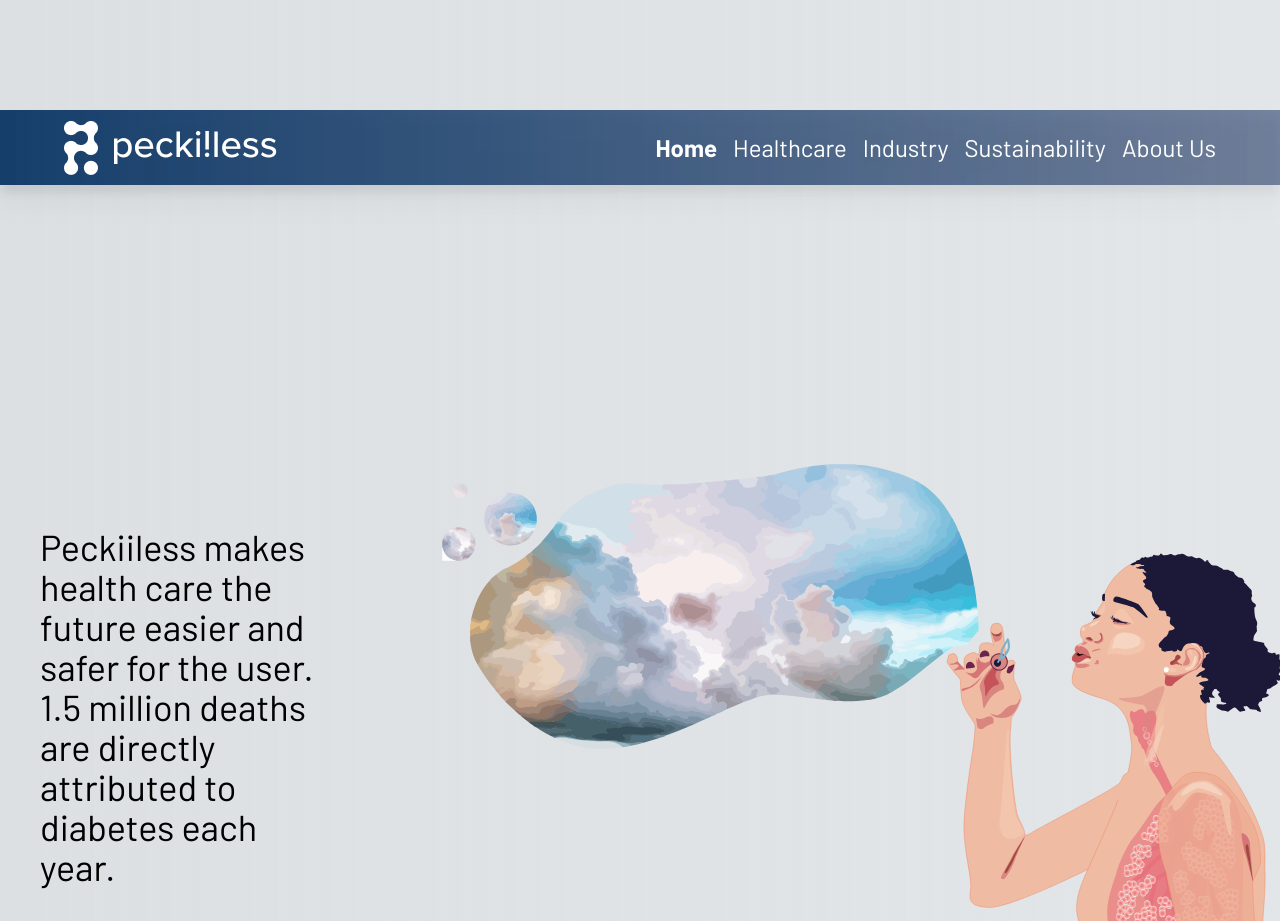
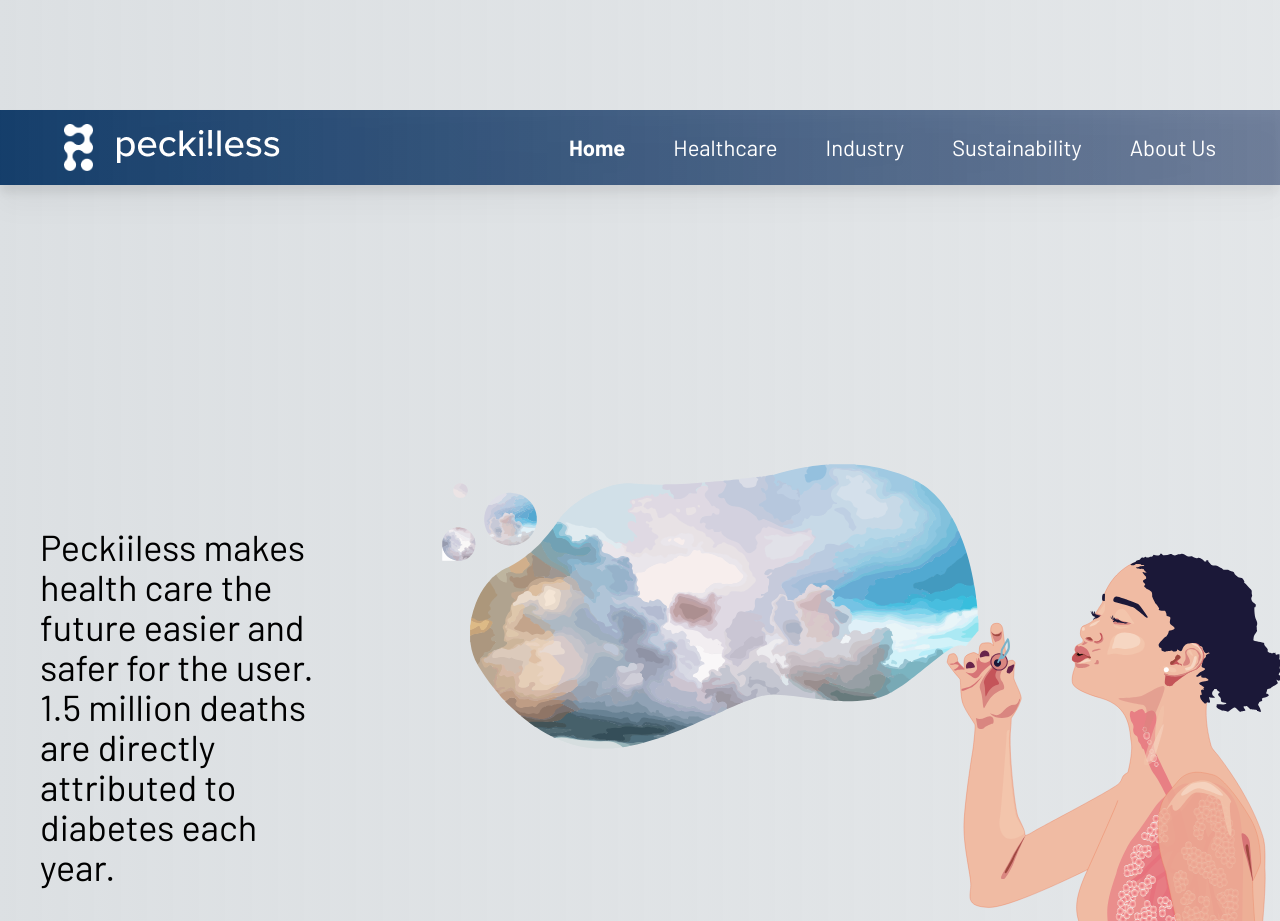
Before and after one commit to Peckiiless/peckiiless-website, a Next.js app: page / in a window 1280 px wide. Shown: the part 880-1801 px from the top of the page. Built offline with nearby package versions, Linux system fonts and the light colour scheme.

Commit message:
update navbar font

```diff
--- a/app/components/Navbar.tsx
+++ b/app/components/Navbar.tsx
@@ -23,16 +23,16 @@ export default function Navbar() {
           className="text-white no-underline hover:text-white/90 flex items-center gap-1"
         >
           <Image
-            className="mr-3"
+            className="mr-5"
             src="/images/logo-sm.png"
-            width={34}
-            height={54}
+            width={29}
+            height={45}
             alt="logo"
             priority={true}
           />
 
           <Image
-            className="mr-3"
+            className="mr-5"
             src="/images/peckiiless.png"
             width={163}
             height={34}
@@ -41,7 +41,7 @@ export default function Navbar() {
           />
         </Link>
       </h1>
-      <div className="flex flex-row justify-center sm:justify-evenly align-middle gap-4 text-white text-1xl lg:text-2xl">
+      <div className="flex flex-row justify-center sm:justify-evenly align-middle gap-12 text-white text-[1.375rem] font-semibold">
         {links.map(({ path, label }) => (
           <Link key={path} href={path} passHref>
             <div
```
